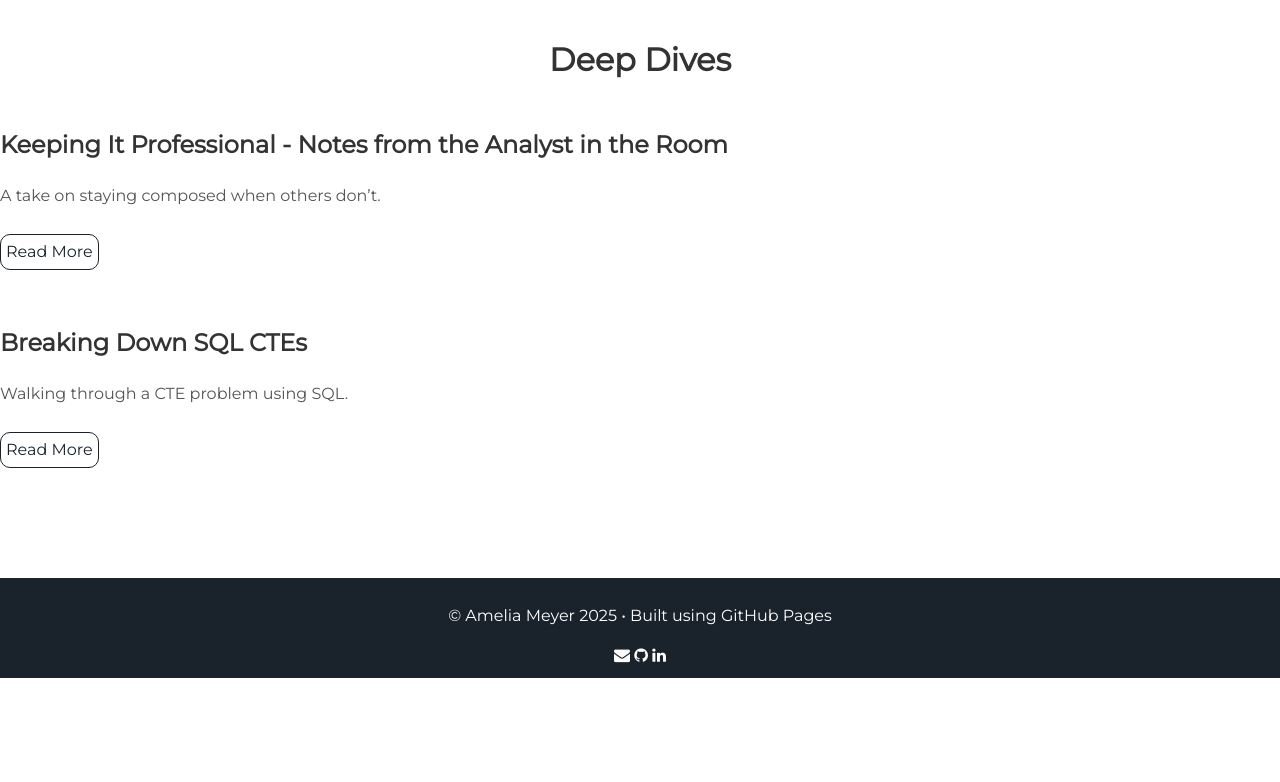
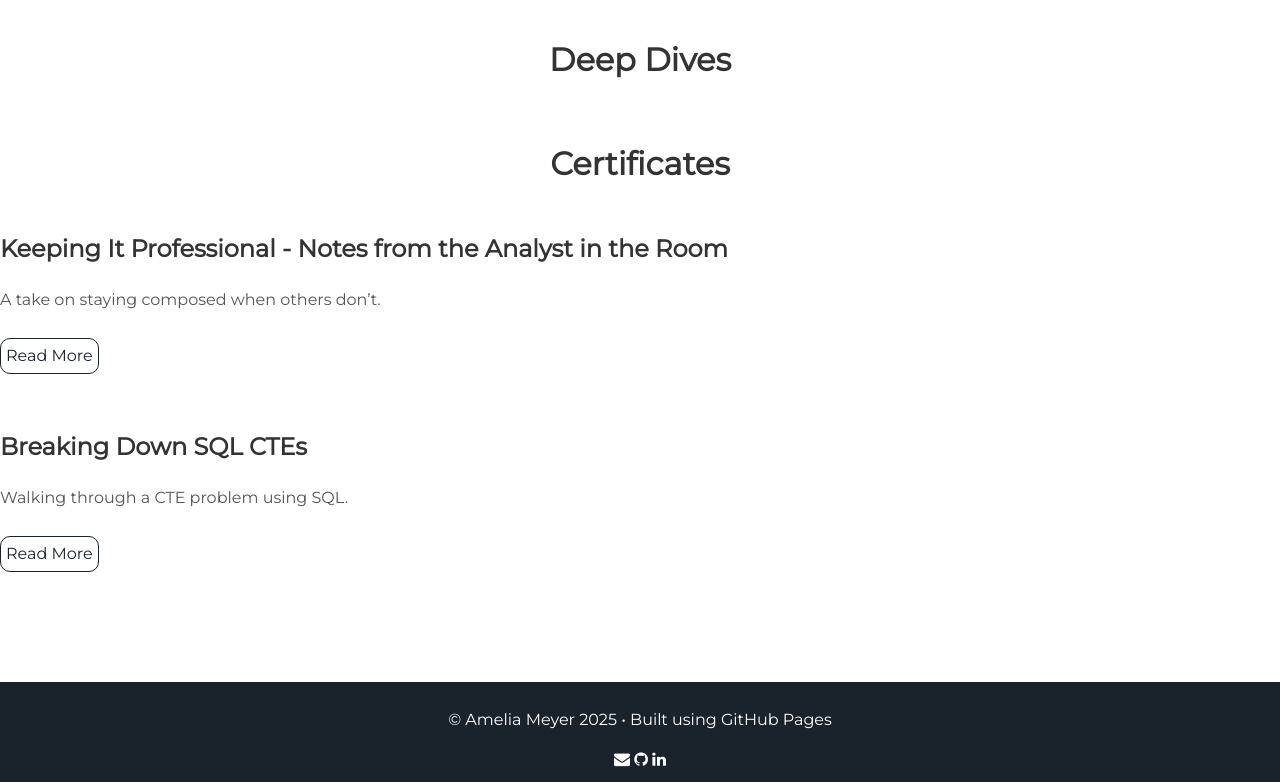
Before and after one commit to ameliameyer/home_, a Jekyll site: the page built from index.html, in a window 1280 px wide and 900 px high, scrolled down 3689 px, cut to the strip 118-900 px from the top of the window. Built offline with Jekyll 4.4.1, drawn with Linux system fonts in a browser that asks for light colours; before the commit the page ends 4485 px from its top, so only the background shows below that.

Commit message:
Update deep_dives.html

```diff
--- a/_includes/deep_dives.html
+++ b/_includes/deep_dives.html
@@ -2,6 +2,14 @@
   <h2> Deep Dives </h2>
 </div>
 <div class="projects-grid">
+
+<div class="user-details">
+  <h2>Certificates</h2>
+</div>
+  <div class="deep_dives">
+  <div class="projects-grid">
+  </div>
+  </div>
 
 <!-- Staying Professional -->
   <div class="project-card">
```
